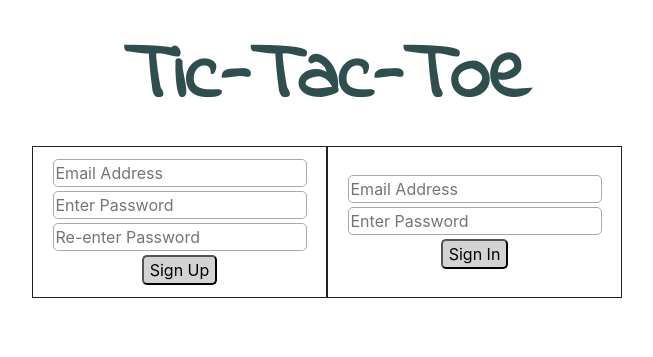
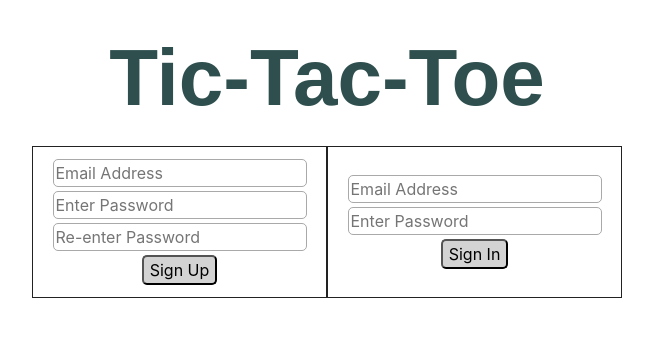
Before and after one commit to carlojacob/tic-tac-toe, a website built with webpack: page index.html in a window 1280 px wide. Shown: the whole page, without its empty margins (313-966 px from the left). Built offline with nearby package versions, Linux system fonts and the light colour scheme.

Commit message:
CSS for Game
Minor SCSS edits

```diff
--- a/assets/styles/typography.scss
+++ b/assets/styles/typography.scss
@@ -1,15 +1,18 @@
-@import url('https://fonts.googleapis.com/css?family=Indie+Flower');
+@font-face {
+  font-family: 'Indie Flower';
+  src: url('../../public/IndieFlower.ttf') format('cursive');
+}
 
 $title-color: $dark-slate-gray;
 
 .board {
-  font-family: cursive;
+  font-family: sans-serif, cursive;
   font-size: 10vmin;
 }
 
 .title {
   color: $dark-slate-gray;
-  font-family: 'Indie Flower', cursive;
+  font-family: sans-serif;
   font-size: 10vmin;
   font-weight: bold;
 }
```
Also changed, not shown: public/IndieFlower.ttf (added).
